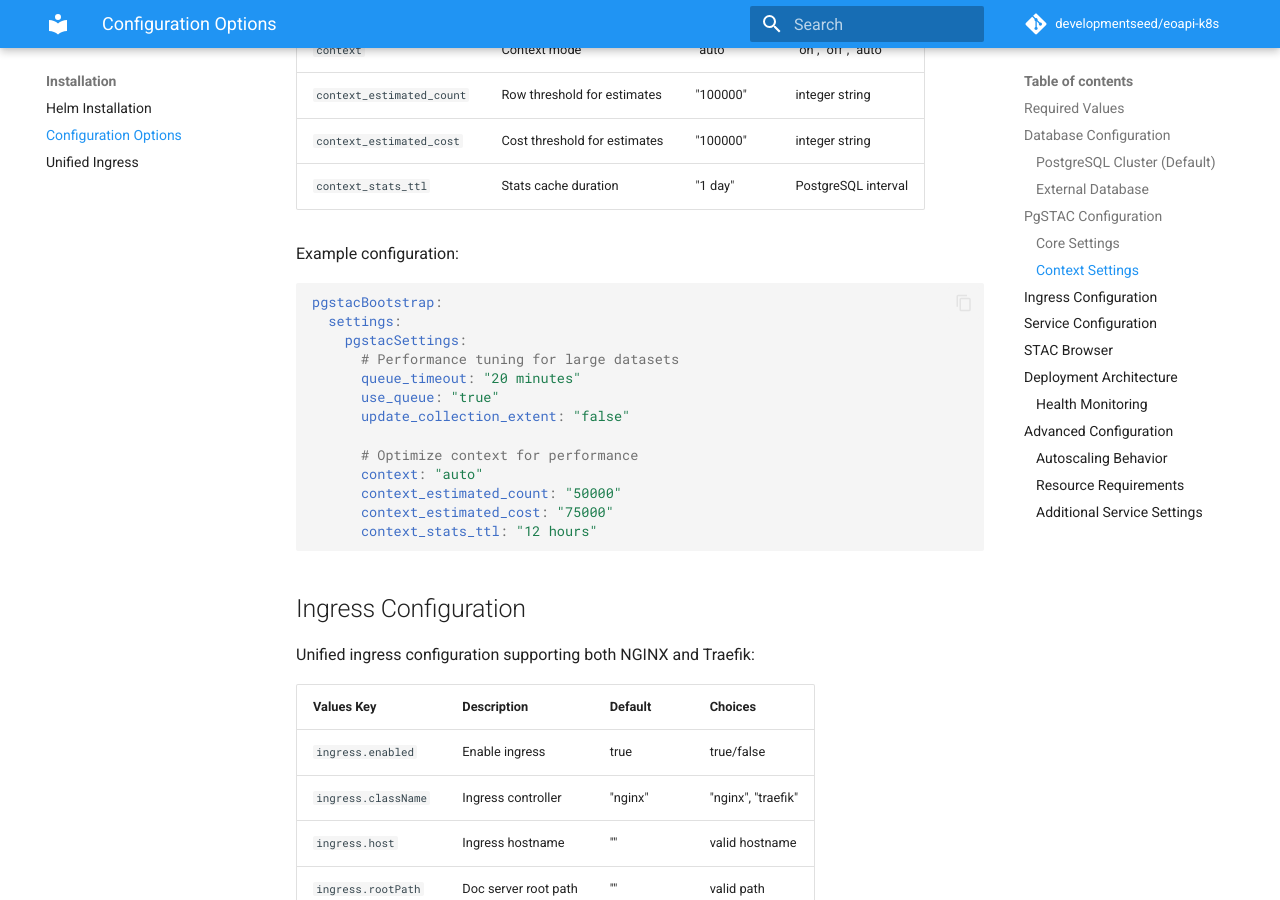
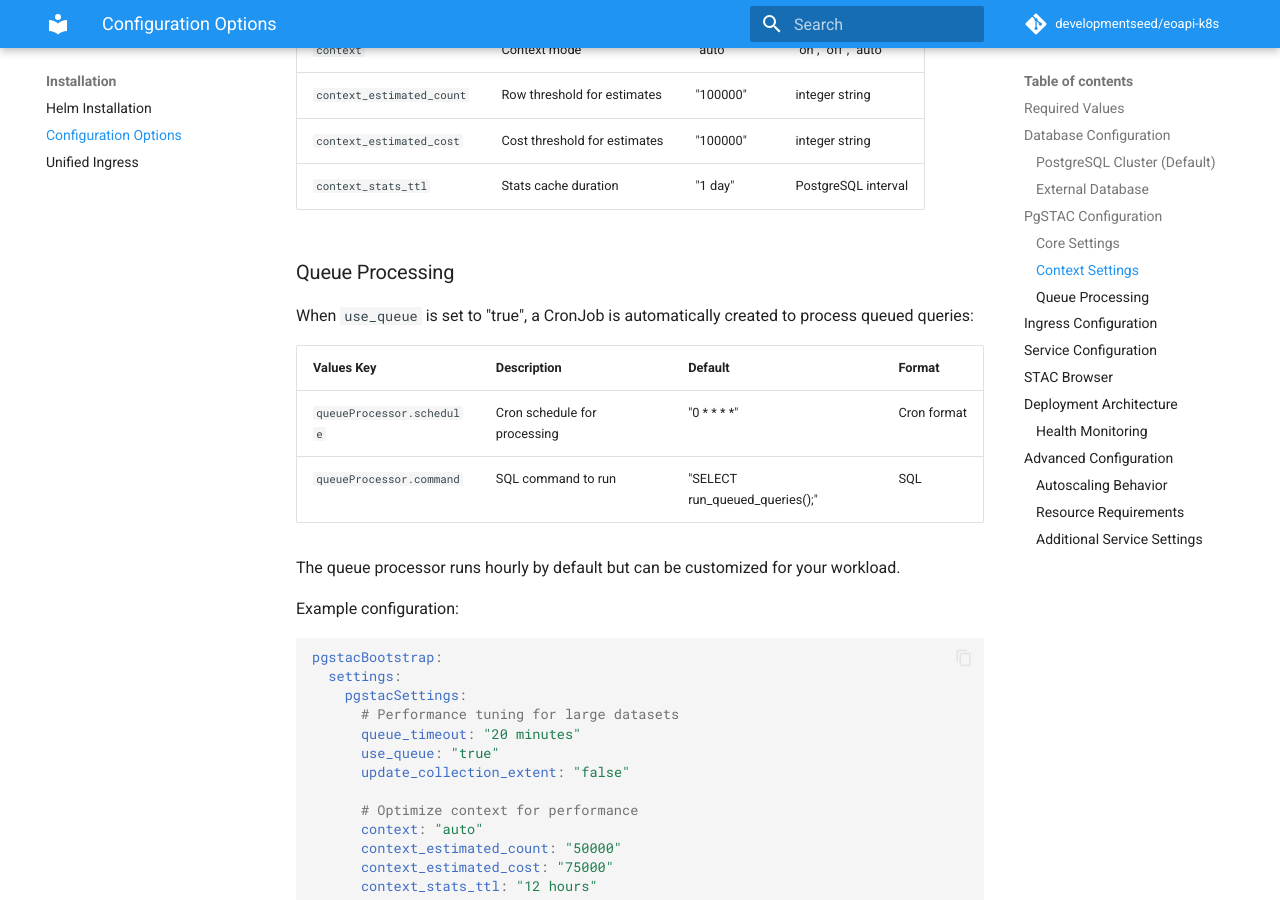
Before and after one commit to developmentseed/eoapi-k8s, an MkDocs documentation site: the page built from docs/configuration.md, in a window 1280 px wide and 900 px high, scrolled down 2398 px. Built offline with MkDocs 1.6.1 and Material for MkDocs 9.7.7, drawn with Linux system fonts in a browser that asks for light colours; comment, search, counter and statistics services are not loaded.

Commit message:
Added queueprocessor cronjob.

```diff
--- a/docs/configuration.md
+++ b/docs/configuration.md
@@ -101,6 +101,17 @@ Control search result count calculations:
 | `context_estimated_count` | Row threshold for estimates | "100000" | integer string |
 | `context_estimated_cost` | Cost threshold for estimates | "100000" | integer string |
 | `context_stats_ttl` | Stats cache duration | "1 day" | PostgreSQL interval |
+
+### Queue Processing
+
+When `use_queue` is set to "true", a CronJob is automatically created to process queued queries:
+
+| **Values Key** | **Description** | **Default** | **Format** |
+|:--------------|:----------------|:------------|:-----------|
+| `queueProcessor.schedule` | Cron schedule for processing | "0 * * * *" | Cron format |
+| `queueProcessor.command` | SQL command to run | "SELECT run_queued_queries();" | SQL |
+
+The queue processor runs hourly by default but can be customized for your workload.
 
 Example configuration:
 
```
Also changed, not shown: CHANGELOG.md (+3 -2 lines), 2 other files.
